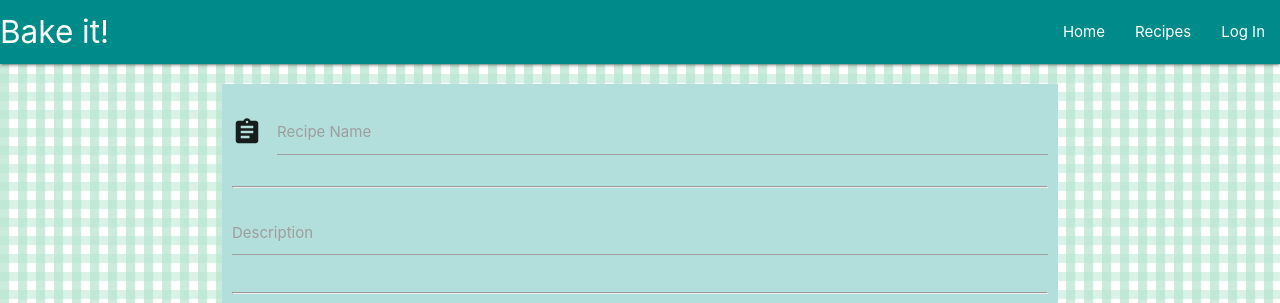
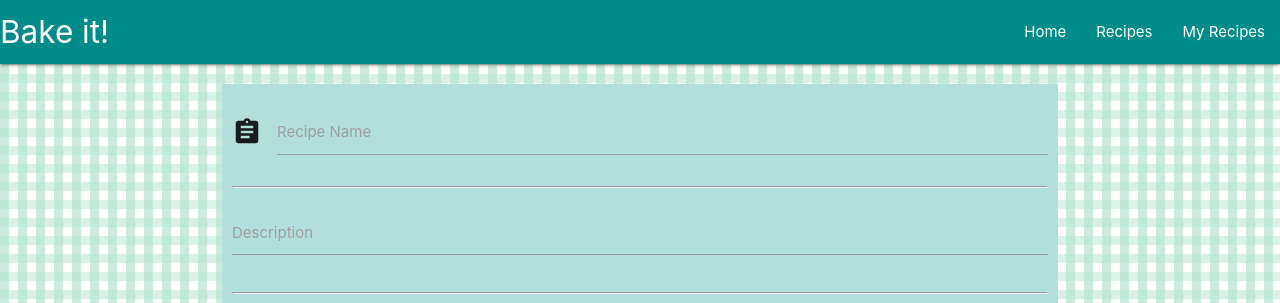
Before and after one commit to MelBoardman/bake-it, a Flask app: page /add_recipe in a window 1280 px wide. Shown: the top 303 px of the page. Run offline with Flask 2, Linux system fonts and the light colour scheme; data that the repository does not hold is empty; some libraries are stand-ins or nearby versions.

Commit message:
Nav bar 'log in' link switched to display and link to 'My Recipes' if user is logged in.

```diff
--- a/app.py
+++ b/app.py
@@ -31,7 +31,7 @@ def log_in():
       if bcrypt.hashpw(request.form['password'].encode('utf-8'), login_member['password'].encode('utf-8')) == login_member['password'].encode('utf-8'):
         # set session user id
         session['username'] = request.form['username']
-        return redirect(url_for('my_recipes', username =session['username']))
+        return redirect(url_for('my_recipes', username =session['username'], logged_in = True))
 
     return render_template("log_in.html", log_on_fail = True, message = 'Invalid username/password combination')
   return render_template("log_in.html")
@@ -53,25 +53,29 @@ def sign_up():
             members.insert({'username' : request.form['username'], 'password' : hashpass, 'member_type' :'member'})
             # set session user id
             session['username'] = request.form['username']
-            return redirect(url_for('my_recipes', username =session['username']))
+            return redirect(url_for('my_recipes', username =session['username'], logged_in = True))
         return render_template("sign_up.html", username_fail = True, message = "That username already exists!")
   return render_template("sign_up.html")
 
 @app.route("/my_recipes/<username>")
 def my_recipes(username):
-    return render_template("my_recipes.html", cat_list = list(mongo.db.recipe_category.find()), recipes=mongo.db.recipes.find())
+    return render_template("my_recipes.html", logged_in = True, cat_list = list(mongo.db.recipe_category.find()), recipes=mongo.db.recipes.find())
 
 @app.route("/get_recipes")
 def get_recipes():
-    return render_template("all_recipes.html", cat_list = list(mongo.db.recipe_category.find()), recipes=mongo.db.recipes.find())
+  if 'username' in session:
+    return render_template("all_recipes.html", logged_in = True, cat_list = list(mongo.db.recipe_category.find()), recipes=mongo.db.recipes.find())
+  return render_template("all_recipes.html", cat_list = list(mongo.db.recipe_category.find()), recipes=mongo.db.recipes.find())
 
 @app.route("/display_recipe/<recipe_id>")
 def display_recipe(recipe_id):
+  if 'username' in session:
+    return render_template("recipe.html", logged_in = True, cat_list = list(mongo.db.recipe_category.find()),recipe = mongo.db.recipes.find_one({"_id": ObjectId(recipe_id)}))
   return render_template("recipe.html", cat_list = list(mongo.db.recipe_category.find()),recipe = mongo.db.recipes.find_one({"_id": ObjectId(recipe_id)}))
 
 @app.route("/add_recipe")
 def add_recipe():
-  return render_template("add_recipe.html", categories = mongo.db.recipe_category.find())
+  return render_template("add_recipe.html", logged_in = True, categories = mongo.db.recipe_category.find())
 
 @app.route("/insert_recipe", methods=['POST', 'GET'])
 def insert_recipe():
--- a/templates/base.html
+++ b/templates/base.html
@@ -11,6 +11,28 @@
 </head>
 
 <body>
+    {% if logged_in: %}
+    <header>
+        <nav>
+            <div class="nav-wrapper">
+                <div class="nav-wrapper">
+                    <a href="{{url_for('home')}}" class="brand-logo">Bake it!</a>
+                    <a href="#" data-target="mobile-demo" class="sidenav-trigger"><i class="material-icons">menu</i></a>
+                    <ul class="right hide-on-med-and-down">
+                        <li><a href="{{url_for('home')}}">Home</a></li>
+                        <li><a href="{{url_for('get_recipes')}}">Recipes</a></li>
+                        <li><a href="{{url_for('my_recipes', username = session['username'])}}">My Recipes</a></li>
+                    </ul>
+                </div>
+        </nav>
+        <ul class="sidenav" id="mobile-demo">
+            <li><a href="{{url_for('home')}}">Home</a></li>
+            <li><a href="{{url_for('get_recipes')}}">Recipes</a></li>
+            <li><a href="{{url_for('my_recipes', username = session['username'])}}">My Recipes</a></li>
+        </ul>
+
+    </header>
+    {% else %}
     <header>
         <nav>
             <div class="nav-wrapper">
@@ -31,6 +53,7 @@
         </ul>
 
     </header>
+    {% endif %}
 
     {% block content %}
     {% endblock %}
```
